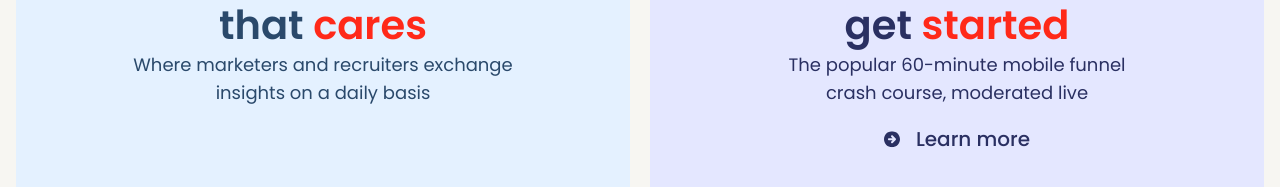
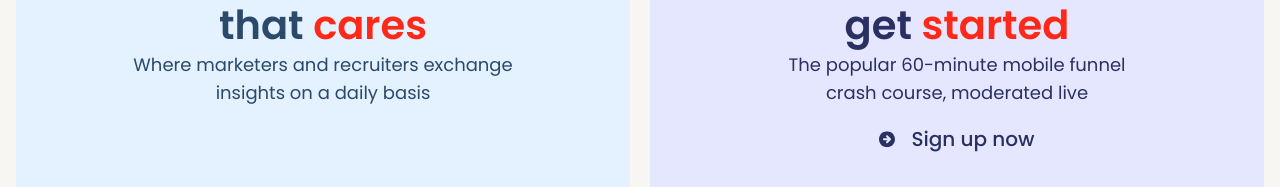
Before and after one commit to bananf42/finalzuvlo, a React (Vite) app: page / in a window 1280 px wide. Shown: the part 5814-6001 px from the top of the page. Built offline with nearby package versions, Linux system fonts and the light colour scheme.

Commit message:
Add files via upload

```diff
--- a/src/components/MarketingArea/MarketingArea.jsx
+++ b/src/components/MarketingArea/MarketingArea.jsx
@@ -95,7 +95,7 @@ const MarketingArea = () => {
             </svg>
 
             <span className="text-[20px] font-medium leading-8 text-[#2A3062]">
-              Learn more
+              Sign up now
             </span>
           </a>
 
```
